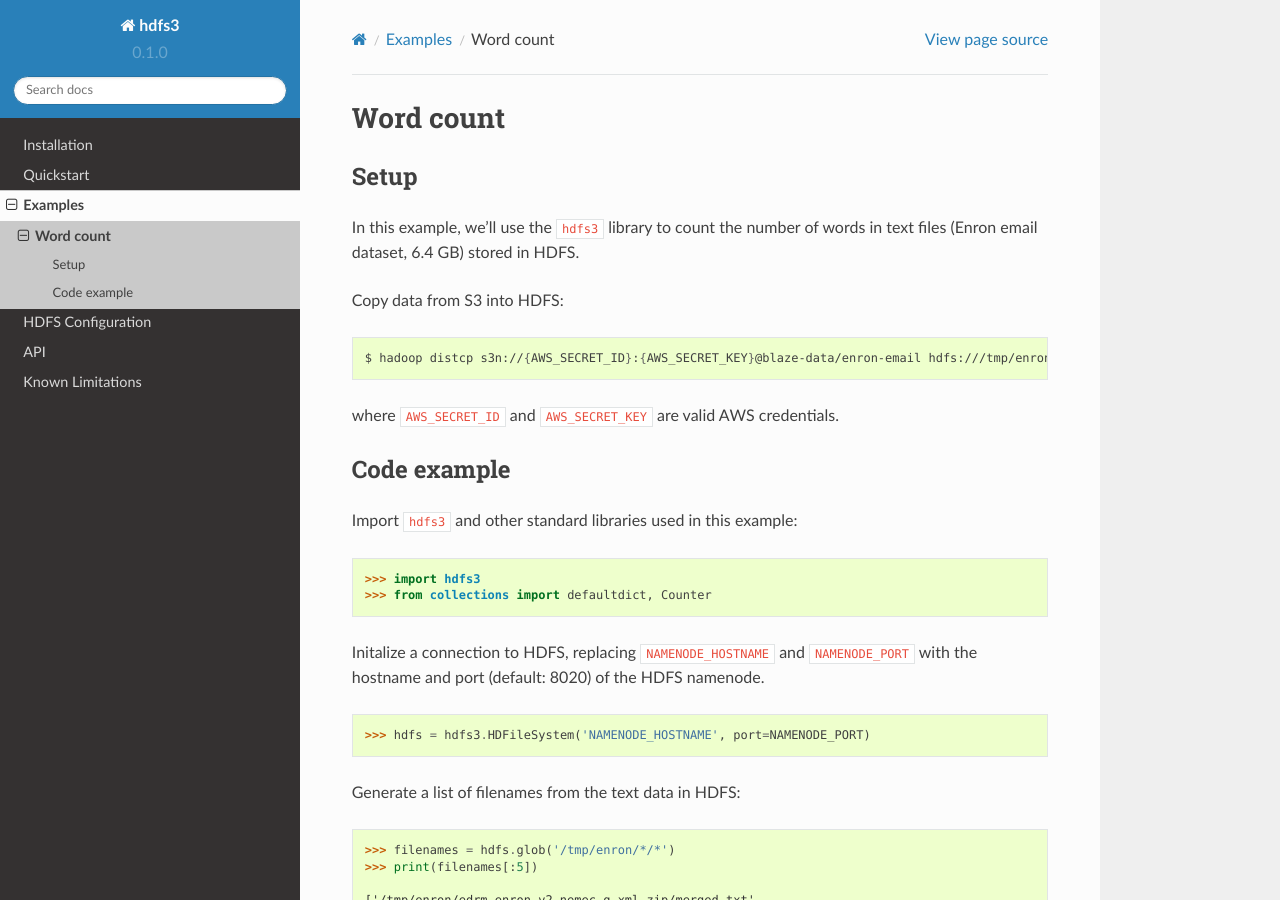
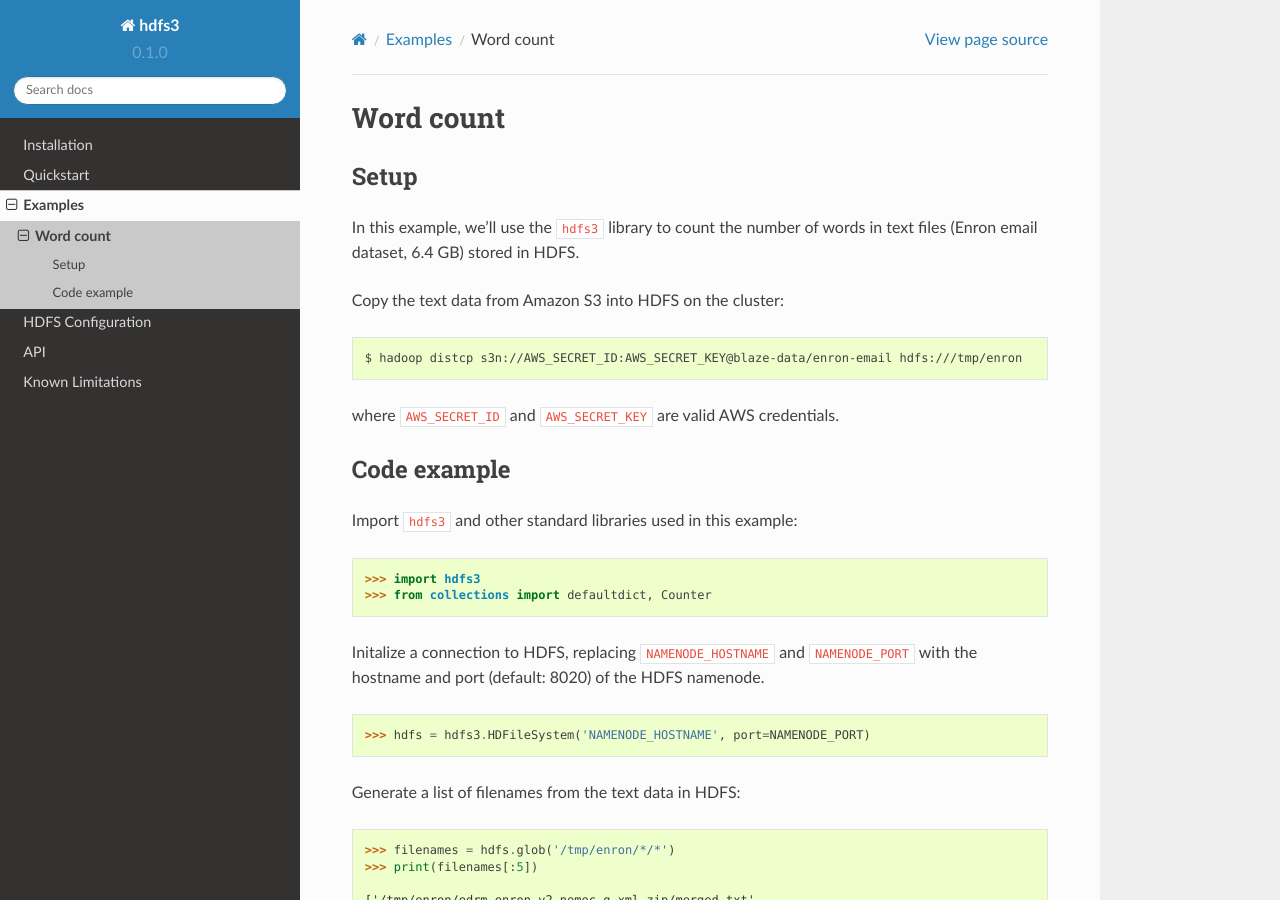
Before and after one commit to dask/hdfs3, a Sphinx documentation site: the page built from docs/source/examples/word-count.rst, in a window 1280 px wide and 900 px high. Built offline with Sphinx 7.4.7 and the Read the Docs theme 2.0.0, drawn with Linux system fonts in a browser that asks for light colours.

Commit message:
Minor formatting edit to word count example

```diff
--- a/docs/source/examples/word-count.rst
+++ b/docs/source/examples/word-count.rst
@@ -7,11 +7,11 @@ Setup
 In this example, we'll use the ``hdfs3`` library to count the number of words
 in text files (Enron email dataset, 6.4 GB) stored in HDFS.
 
-Copy data from S3 into HDFS:
+Copy the text data from Amazon S3 into HDFS on the cluster:
 
 .. code-block:: bash
 
-   $ hadoop distcp s3n://{AWS_SECRET_ID}:{AWS_SECRET_KEY}@blaze-data/enron-email hdfs:///tmp/enron
+   $ hadoop distcp s3n://AWS_SECRET_ID:AWS_SECRET_KEY@blaze-data/enron-email hdfs:///tmp/enron
 
 where ``AWS_SECRET_ID`` and ``AWS_SECRET_KEY`` are valid AWS credentials.
 
```
